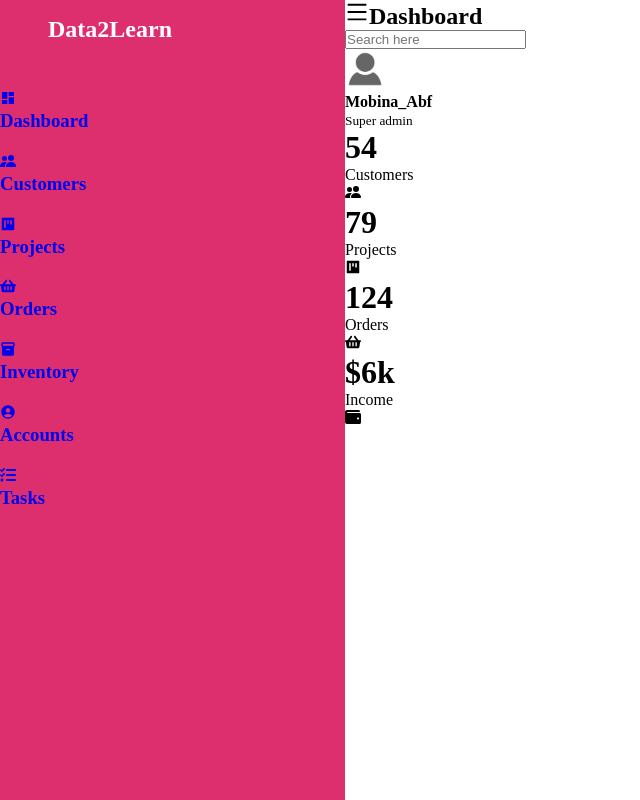
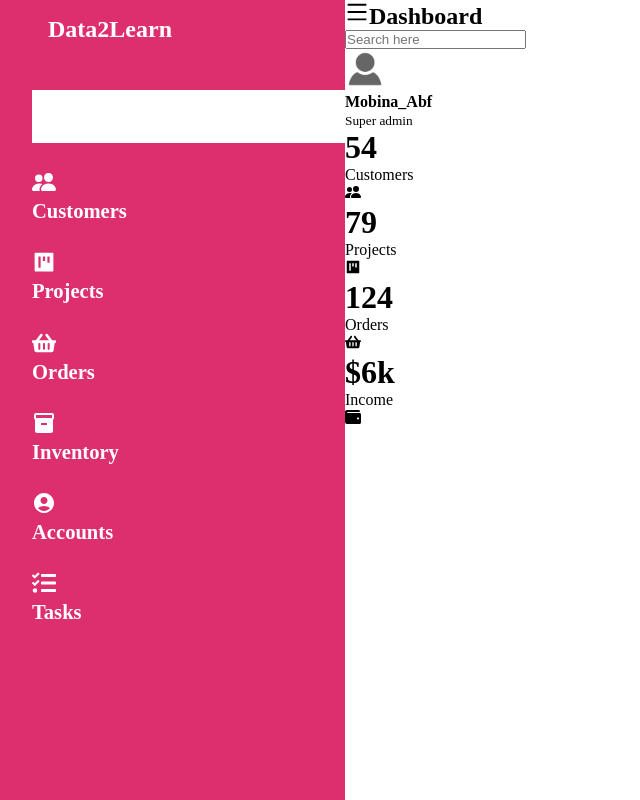
Before and after one commit to MobinaAbf/admin-dashboard, a React (Create React App) app: page / in a window 1280 px wide. Shown: the whole page, without its empty margins (0-640 px from the left). Built offline with nearby package versions, Linux system fonts and the light colour scheme.

Commit message:
design sidebar menu and active sidebar`s first child

```diff
--- a/src/Dashboard/Dashboard.css
+++ b/src/Dashboard/Dashboard.css
@@ -37,7 +37,23 @@
 
 .sidebar-menu li {
   width: 100%;
-  margin-bottom: 1.3rem;
+  margin-bottom: 1.7rem;
+  padding-left: 2rem;
+}
+
+.sidebar-menu a{
+    display: block;
+    color: #fff;
+    font-size: 1.1rem;
+}
+
+.sidebar-menu a.active{
+    background: #fff;
+}
+
+.sidebar-menu a span:first-child{
+    font-size: 1.5rem;
+    padding-right: 1rem;
 }
 
 .main-content {
--- a/src/Dashboard/Dashboard.js
+++ b/src/Dashboard/Dashboard.js
@@ -20,7 +20,7 @@ const Dashboard = () => {
         <div className="sidebar-menu">
           <ul>
             <li>
-              <a href="#">
+              <a href="#" className="active">
                 <span className="material-icons-sharp">
                   <MdDashboard />
                 </span>
```
